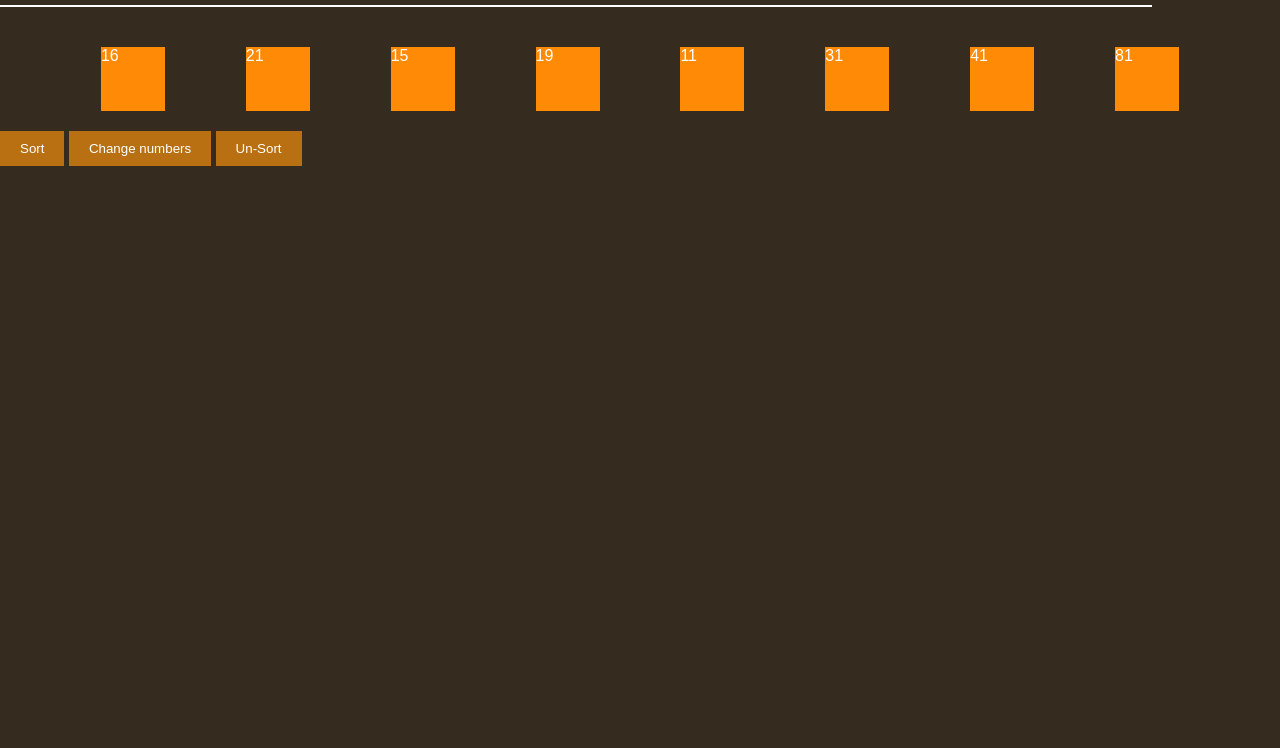
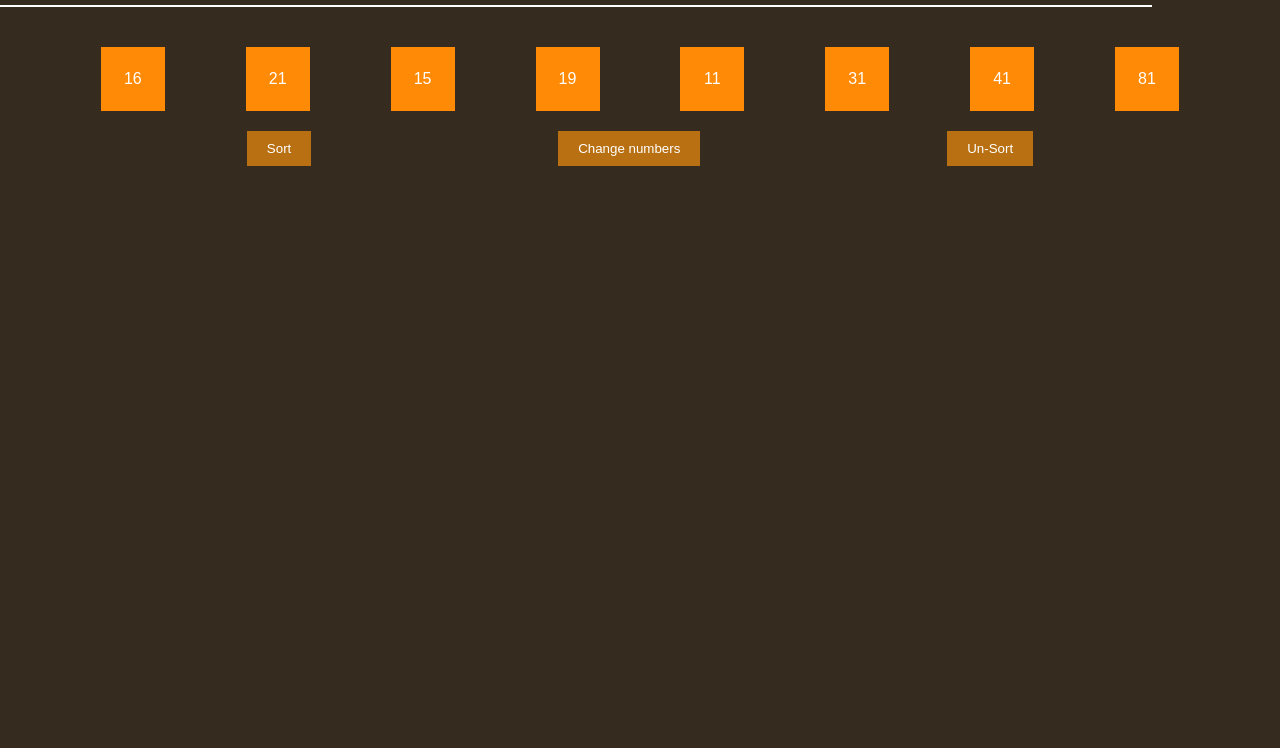
Before and after one commit to maxiio178/QuickShortAnimate, a plain HTML site: page Index.html in a window 1280 px wide. Shown: the part 52-800 px from the top of the page. Drawn offline with nearby package versions, Linux system fonts and the light colour scheme.

Commit message:
Reparando css

```diff
--- a/css/Styles.css
+++ b/css/Styles.css
@@ -11,6 +11,7 @@ body {
     justify-content: space-between;
     background-color: #352b1f;
 }
+
 h1 {
     color: blanchedalmond;
 }
@@ -31,12 +32,12 @@ h1 {
 
 #array-number {
     display: flex;
-    gap: 10px; /* Espacio entre los cuadros */
     color: white;
     background-color: #ff8a05;
     width: 4rem;
     height: 4rem;
-    justify-content: ;
+    justify-content: center;
+    align-items: center;
 }
 
 
@@ -62,5 +63,8 @@ h1 {
     cursor: pointer;
 }
 #container-buttoms {
+    display: flex;
+    justify-content: space-evenly;
+    align-items: center;
 
 }
```
Also changed, not shown: Index.html (+1 -1 lines).
